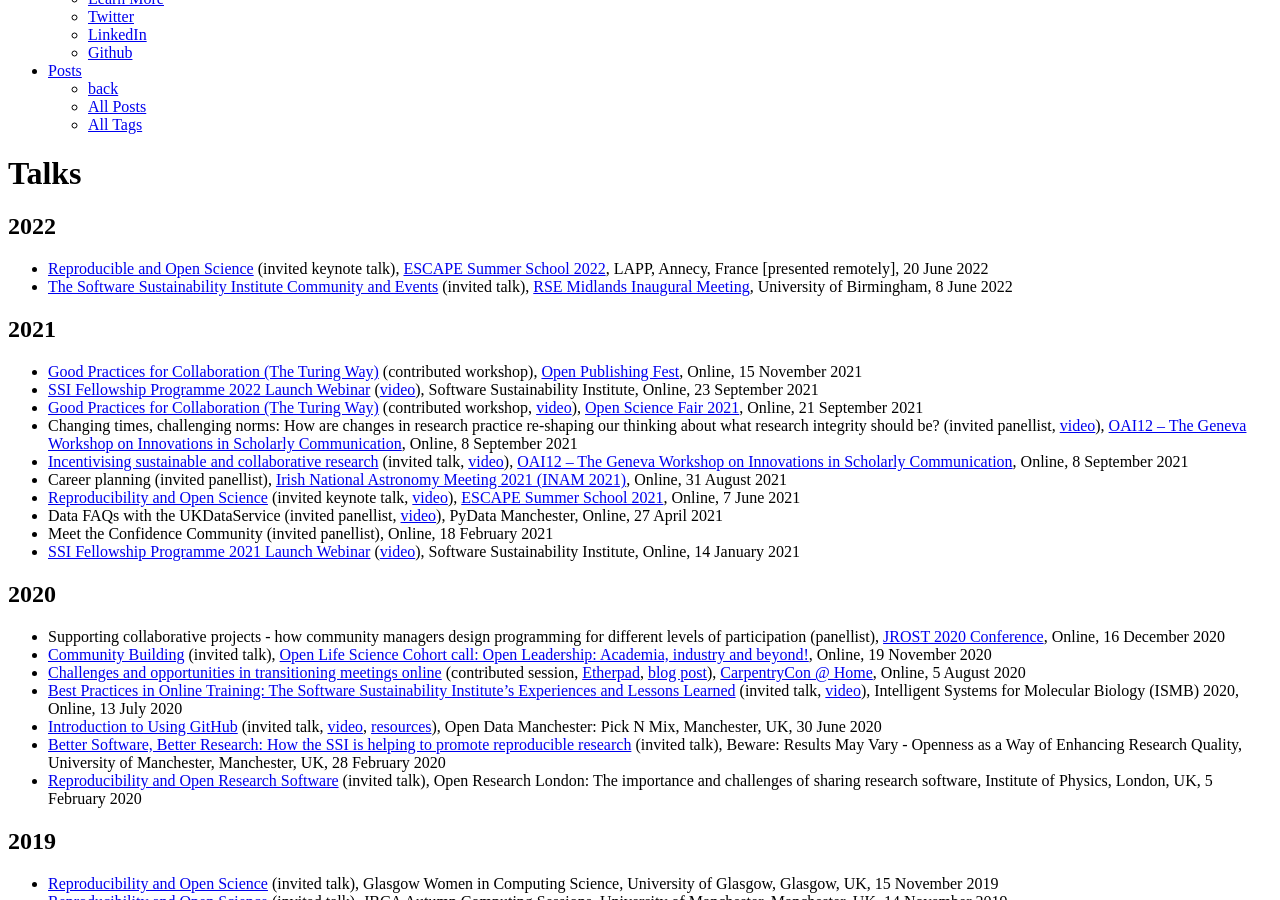
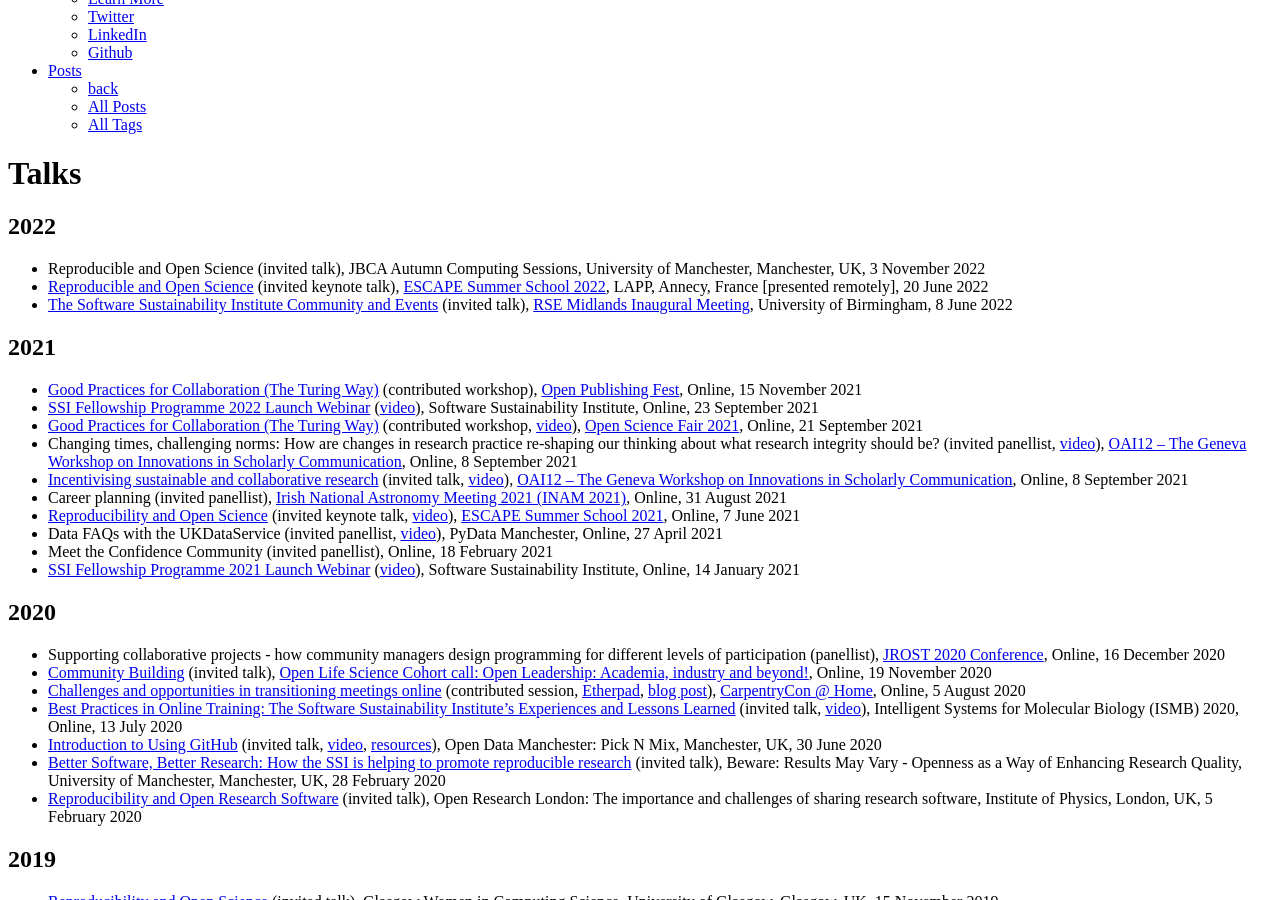
Before and after one commit to rainsworth/rainsworth.github.io, a Jekyll site: the page built from talks/index.md, in a window 1280 px wide and 900 px high, scrolled down 608 px. Built offline with Jekyll 4.4.1, drawn with Linux system fonts in a browser that asks for light colours.

Commit message:
Update index.md

```diff
--- a/talks/index.md
+++ b/talks/index.md
@@ -7,6 +7,7 @@
 ---
 
 ## 2022
+* Reproducible and Open Science (invited talk), JBCA Autumn Computing Sessions, University of Manchester, Manchester, UK, 3 November 2022
 * [Reproducible and Open Science](https://doi.org/10.6084/m9.figshare.20079179) (invited keynote talk), [ESCAPE Summer School 2022](https://indico.in2p3.fr/event/26913/), LAPP, Annecy, France [presented remotely], 20 June 2022
 * [The Software Sustainability Institute Community and Events](https://doi.org/10.6084/m9.figshare.20006468) (invited talk), [RSE Midlands Inaugural Meeting](https://rse-midlands.github.io/docs/event-8th-june/), University of Birmingham, 8 June 2022
 
```
